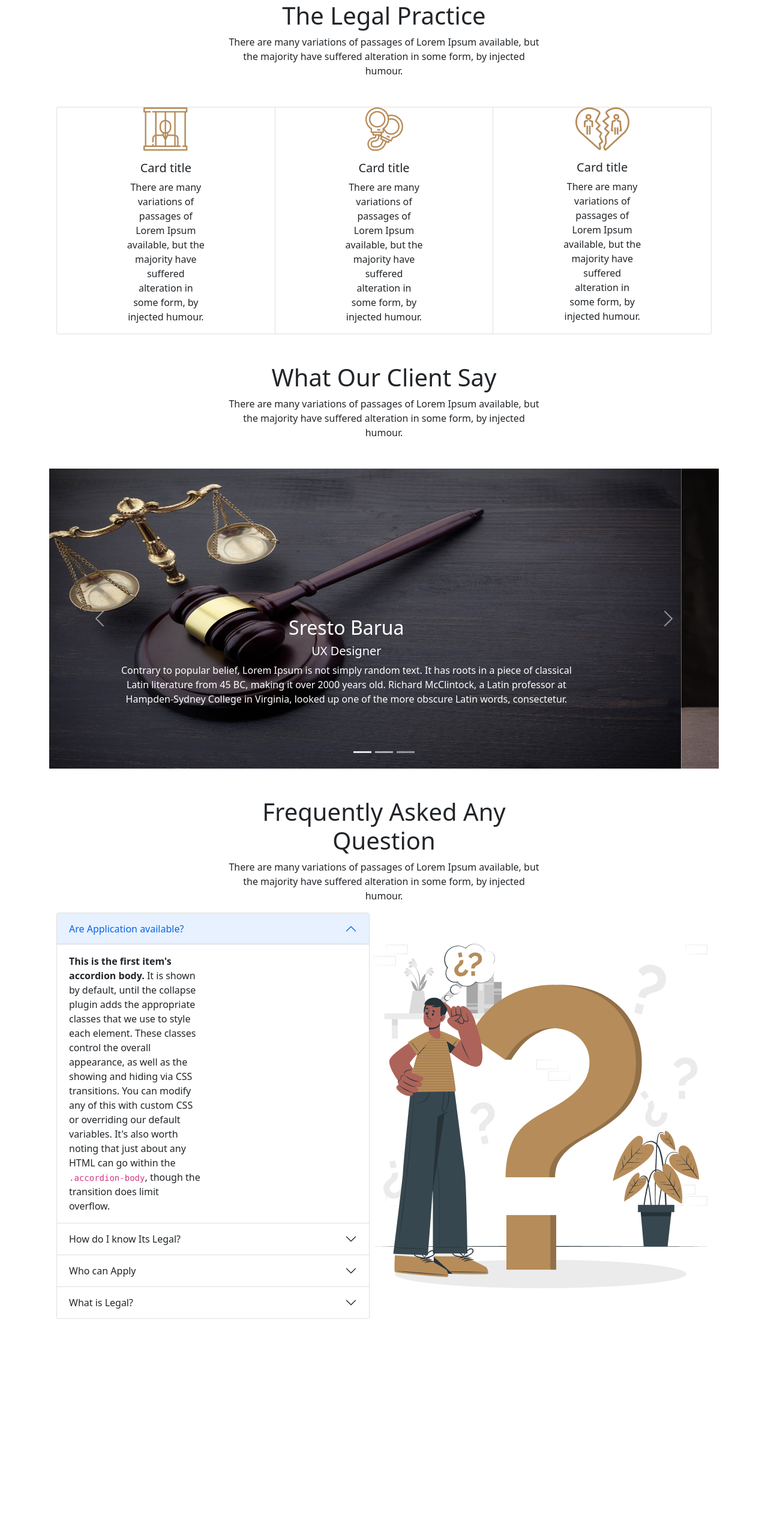
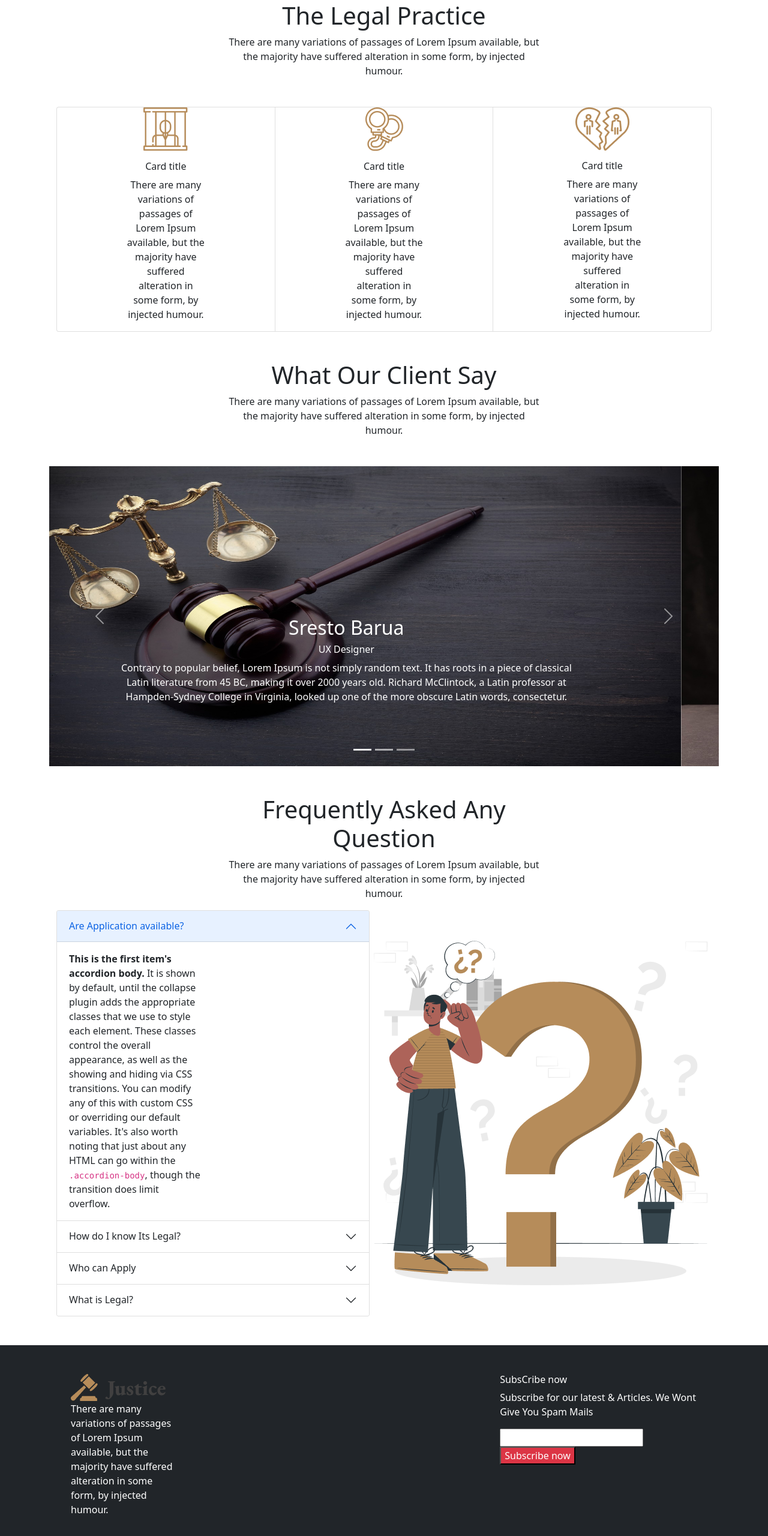
Before and after one commit to baruasb/legal-site-project, a plain HTML site: page index.html in a window 1280 px wide. Shown: the part 670-3230 px from the top of the page at 60% size. Before the commit the page ends 2868 px from the top, so only its background shows below. Drawn offline with nearby package versions, Linux system fonts and the light colour scheme.

Commit message:
footer section added

```diff
--- a/index.html
+++ b/index.html
@@ -109,7 +109,7 @@
         <img class="" src="images/child.png" class="card-img-top" alt="...">
       </div>
         <div class="card-body">
-          <h5 class="card-title  text-center ">Card title</h5>
+          <h6 class="card-title  text-center ">Card title</h6>
           <p class="card-text w-50 text-center container">There are many variations of passages of Lorem Ipsum available, but the majority have suffered alteration in some form, by injected humour.</p>
         </div>
       </div>
@@ -118,7 +118,7 @@
         <img class="" src="images/criminal.png" class="card-img-top" alt="...">
       </div>
         <div class="card-body">
-          <h5 class="card-title text-center ">Card title</h5>
+          <h6 class="card-title text-center ">Card title</h6>
           <p class="card-text  w-50  container text-center">There are many variations of passages of Lorem Ipsum available, but the majority have suffered alteration in some form, by injected humour.</p>
         </div>
       </div>
@@ -127,7 +127,7 @@
         <img class="" src="images/divorce.png" class="card-img-top" alt="...">
       </div>
         <div class="card-body">
-          <h5 class="card-title text-center">Card title</h5>
+          <h6 class="card-title text-center">Card title</h6>
           <p class="card-text w-50 text-center container">There are many variations of passages of Lorem Ipsum available, but the majority have suffered alteration in some form, by injected humour.</p>
         </div>
       </div>
@@ -162,7 +162,7 @@
 
           <div class="align-items-center pb-5 ">
             <h2>Sresto Barua</h2>
-            <h5>UX Designer</h5>
+            <h6>UX Designer</h6>
             <p>Contrary to popular belief, Lorem Ipsum is not simply random text. It has roots in a piece of classical Latin literature from 45 BC, making it over 2000 years old. Richard McClintock, a Latin professor at Hampden-Sydney College in Virginia, looked up one of the more obscure Latin words, consectetur.</p>
           </div>
 
@@ -178,7 +178,7 @@
 
           <div class="align-items-center pb-5 ">
             <h2>Meghan</h2>
-            <h5>Software Dev</h5>
+            <h6>Software Dev</h6>
             <p>Contrary to popular belief, Lorem Ipsum is not simply random text. It has roots in a piece of classical Latin literature from 45 BC, making it over 2000 years old. Richard McClintock, a Latin professor at Hampden-Sydney College in Virginia, looked up one of the more obscure Latin words, consectetur.</p>
           </div>
 
@@ -194,7 +194,7 @@
 
           <div class="align-items-center pb-5 ">
             <h2>Angkon Barua</h2>
-            <h5>DevOps Eng</h5>
+            <h6>DevOps Eng</h6>
             <p>Contrary to popular belief, Lorem Ipsum is not simply random text. It has roots in a piece of classical Latin literature from 45 BC, making it over 2000 years old. Richard McClintock, a Latin professor at Hampden-Sydney College in Virginia, looked up one of the more obscure Latin words, consectetur.</p>
           </div>
 
@@ -285,6 +285,30 @@
    </main>
 
 
+<!---footer section added-->
+
+   <footer class="mt-5  bg-dark text-white">
+
+    <div class=" container d-flex justify-content-evenly p-5">
+
+      <div class="justice-section">
+        <div>
+          <img src="images/logo2.png" alt="">
+        </div>
+        <p class="w-25">There are many variations of passages of Lorem Ipsum available, but the majority have suffered alteration in some form, by injected humour.</p>
+      </div>
+
+
+       <div class="Subcribe-section">
+          <h6>SubsCribe now</h6>
+          <p>Subscribe for our latest & Articles. We Wont Give You Spam Mails</p>
+
+          <input type="search"> <button class="bg-danger text-white">Subscribe now</button>
+       </div>
+    </div>
+   </footer>
+
+
 
 
 
```
